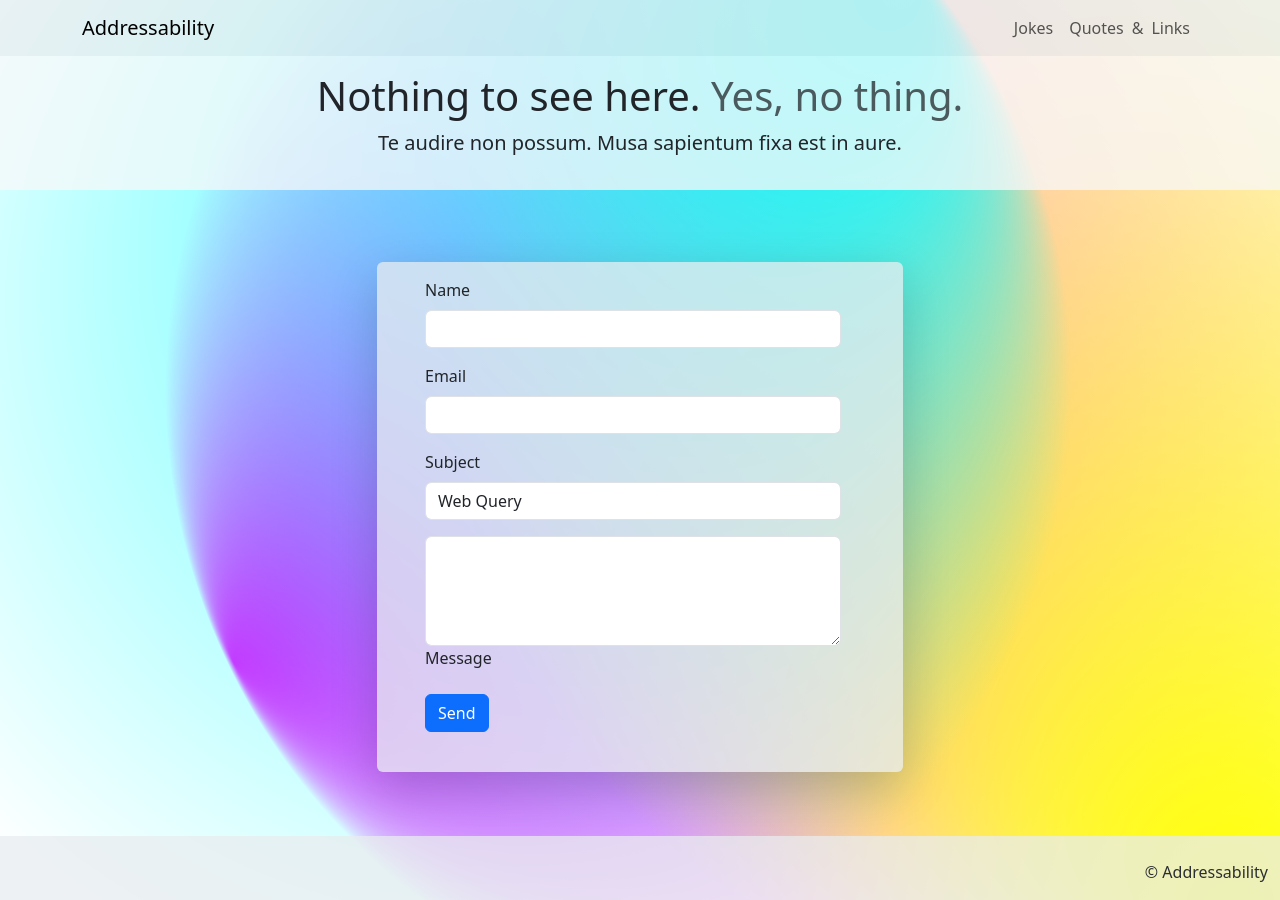
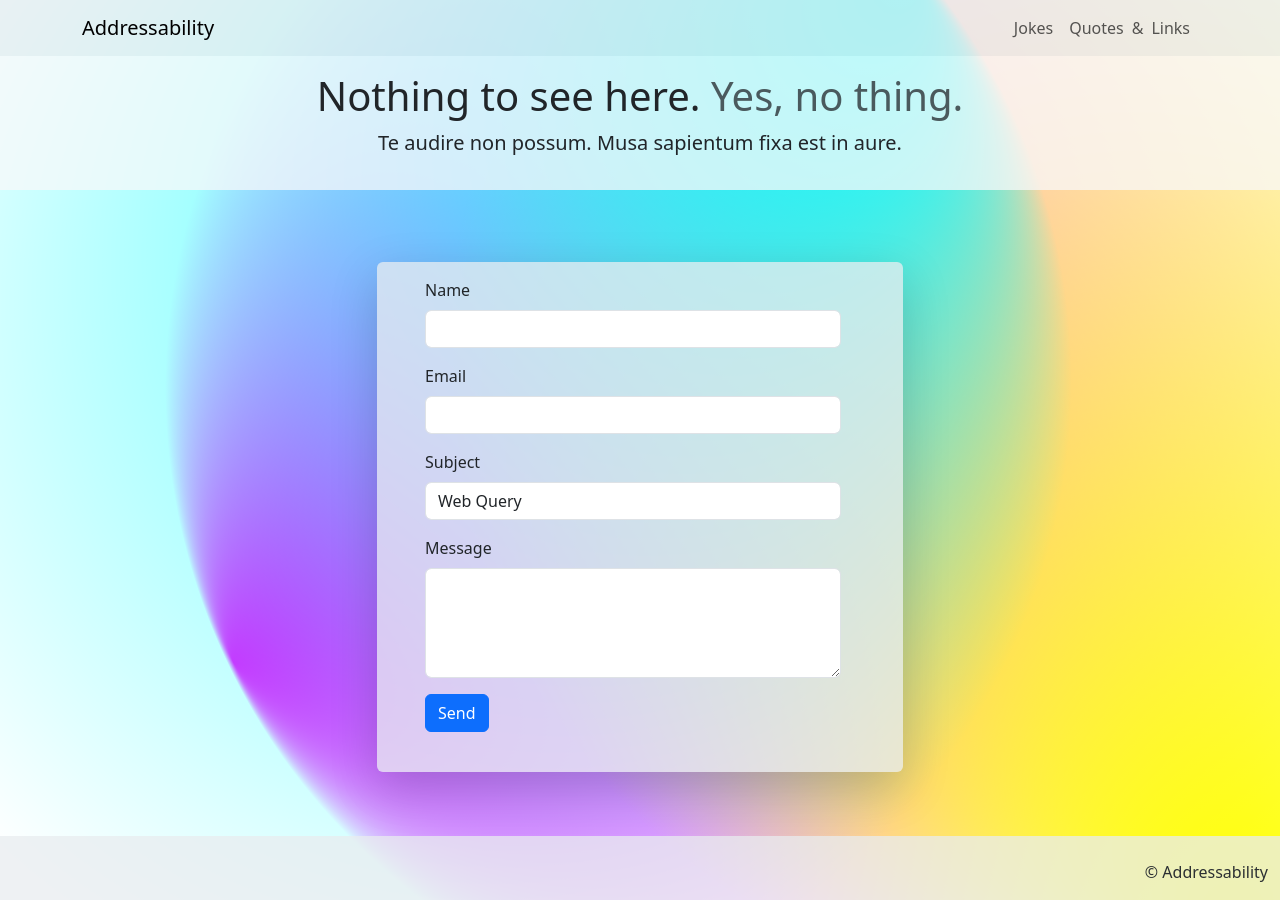
Before and after one commit to raz0x/addressability, a Jekyll site: the page built from index.html, in a window 1280 px wide. Built offline with Jekyll 4.4.1, drawn with Linux system fonts in a browser that asks for light colours.

Commit message:
Update contact.html

```diff
--- a/_includes/contact.html
+++ b/_includes/contact.html
@@ -17,8 +17,8 @@
     </div>
     <!-- Message input -->
     <div class="form-outline mb-3">
+        <label class="form-label" for="contactMessage">Message</label>
         <textarea class="form-control" id="contactMessage" rows="4"></textarea>
-        <label class="form-label" for="contactMessage">Message</label>
     </div>
     <input type="checkbox" name="botcheck" class="hidden" style="display: none;">
     <input type="hidden" name="redirect" value="https://web3forms.com/success">
```
